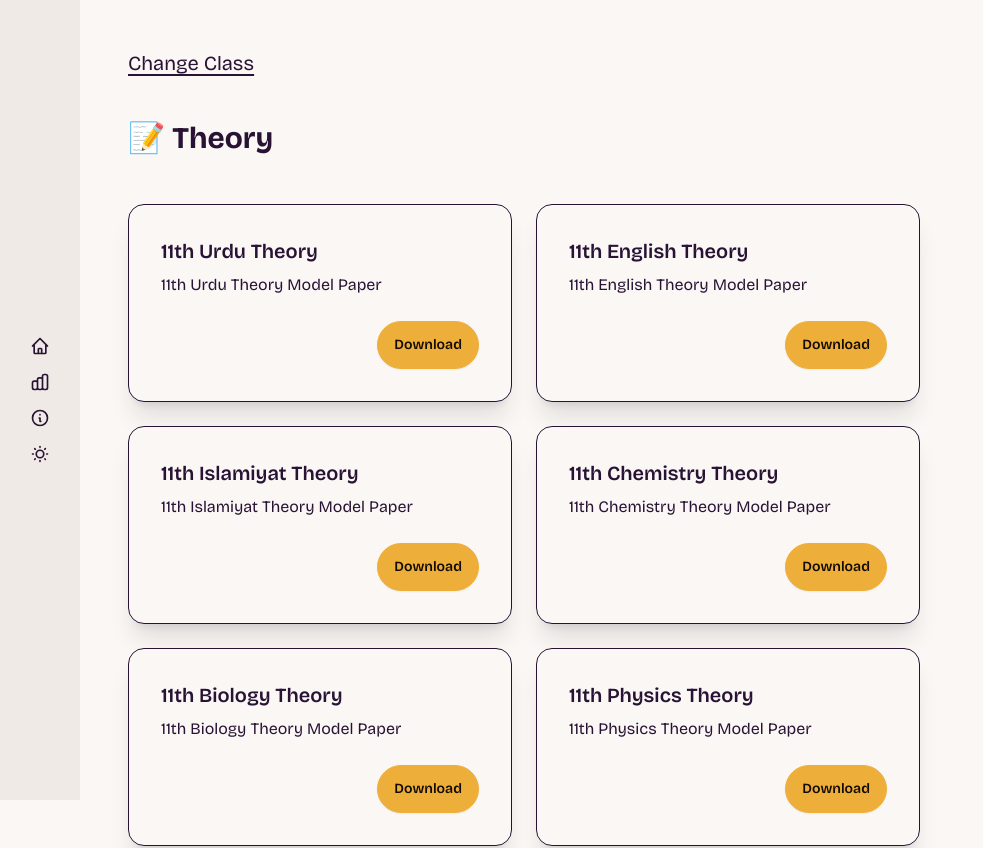
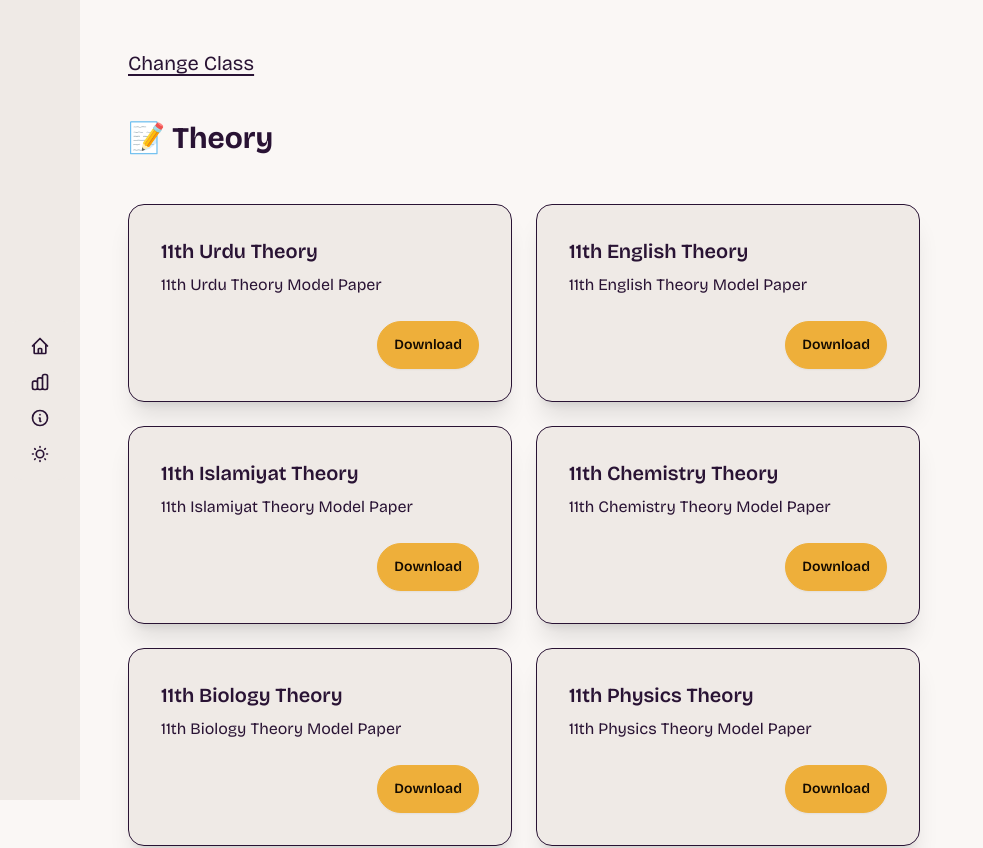
Before and after one commit to nabeel-sadiq/student-dashboard, a SvelteKit app: page /11 in a window 1280 px wide. Shown: the top 848 px of the page, without its empty margins (0-983 px from the left). Built offline with nearby package versions, Linux system fonts and the light colour scheme.

Commit message:
changed themes

```diff
--- a/src/app.html
+++ b/src/app.html
@@ -13,6 +13,16 @@
 		* {
 			font-family: "Bricolage Grotesque", sans-serif;
 		}
+
+		::selection {
+			background-color: #EEAF3A;
+			color: #3C290A;
+		}
+
+		::-moz-selection {
+			background-color: #EEAF3A;
+			color: #3C290A;
+		}
 	</style>
 	%sveltekit.head%
 </head>
--- a/src/components/Card.svelte
+++ b/src/components/Card.svelte
@@ -2,7 +2,7 @@
   let props = $props();
 </script>
 
-<div class="card bg-base-100 sm:w-96 w-80 shadow-xl border-[1px] border-accent">
+<div class="card bg-base-200 sm:w-96 w-80 shadow-xl border-[1px] border-accent">
   <div class="card-body">
     <h2 class="card-title">{ props.title }</h2>
     <p class="capitalize">{ props.description }</p>
--- a/src/components/Downbar.svelte
+++ b/src/components/Downbar.svelte
@@ -62,7 +62,7 @@
     <li>
         <label class="swap swap-rotate">
           <!-- this hidden checkbox controls the state -->
-          <input type="checkbox" class="theme-controller" value="dark" />
+          <input type="checkbox" class="theme-controller" value="dim" />
 
           <!-- sun icon -->
           <svg
--- a/src/components/Sidebar.svelte
+++ b/src/components/Sidebar.svelte
@@ -69,7 +69,7 @@
       <li>
           <label class="swap swap-rotate">
             <!-- this hidden checkbox controls the state -->
-            <input type="checkbox" class="theme-controller" value="dark" />
+            <input type="checkbox" class="theme-controller" value="dim" />
 
             <!-- sun icon -->
             <svg
--- a/tailwind.config.js
+++ b/tailwind.config.js
@@ -65,7 +65,7 @@ const config = {
 	daisyui: {
 		themes: [
 			"cupcake",
-			"dark",
+			"dim",
 		],
 	},
 };
```
